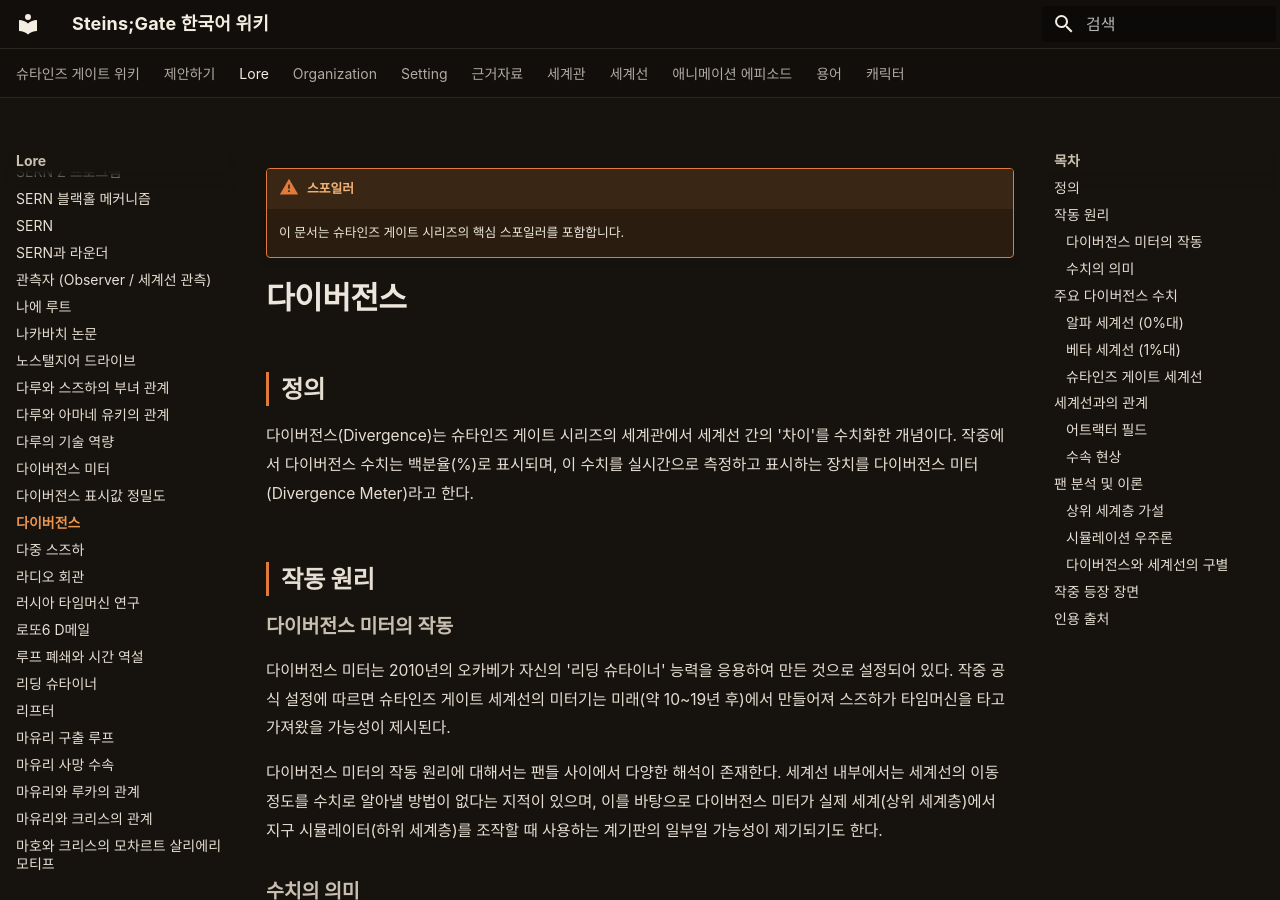
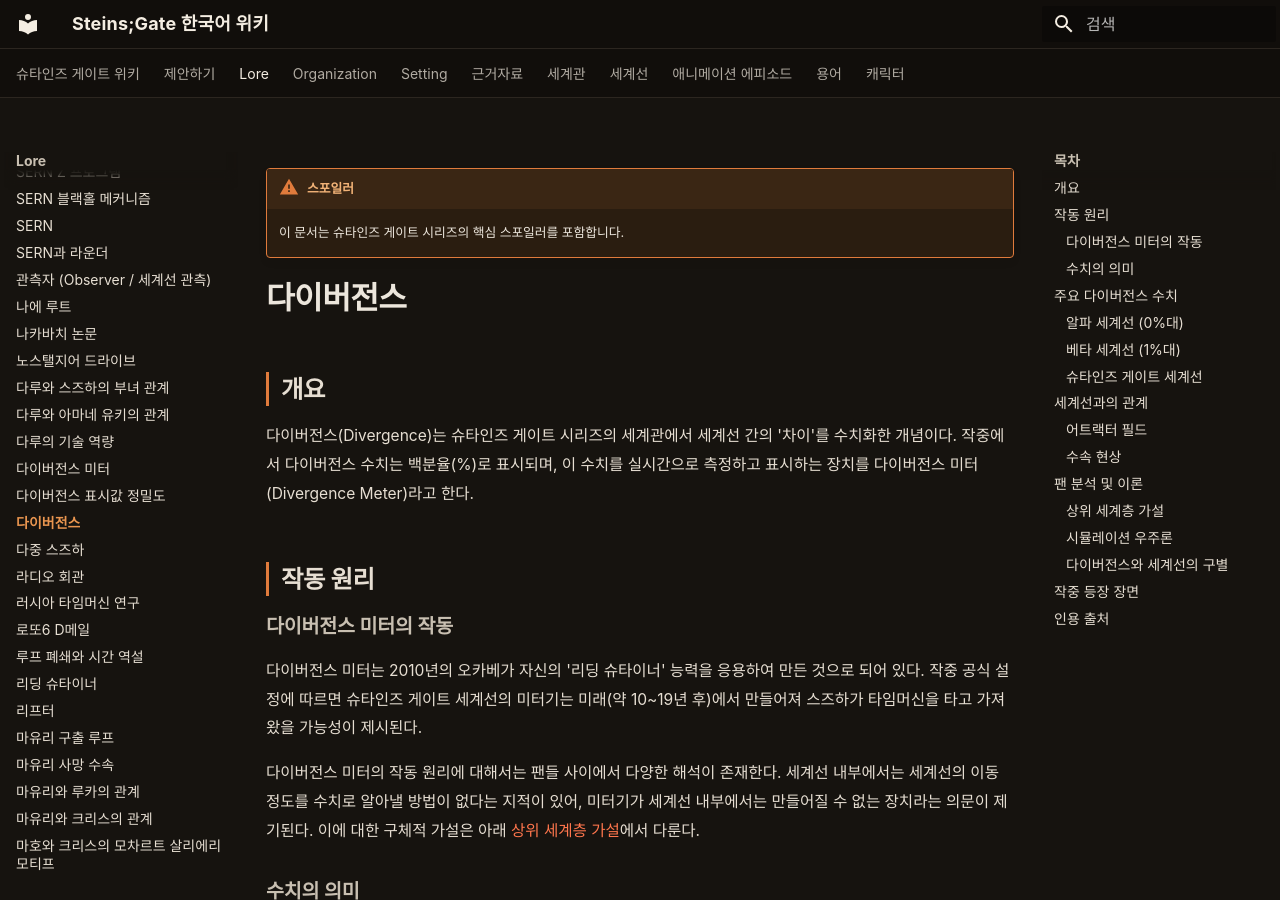
Before and after one commit to sgwiki/sgwiki.github.io, an MkDocs documentation site: the page built from wiki/lore/다이버전스.md, in a window 1280 px wide and 900 px high. Built offline with MkDocs 1.6.1 and Material for MkDocs 9.7.7, drawn with Linux system fonts in a browser that asks for light colours; some web fonts are replaced; some of the changed text lies outside the part shown.

Commit message:
chore(wiki): 다이버전스 정비 — 개요 섹션 명칭 통일·온톨로지 ID 제거·중복 서술 축약
Co-Authored-By: Claude Opus 4.6 <noreply@anthropic.com>

```diff
--- a/wiki/lore/다이버전스.md
+++ b/wiki/lore/다이버전스.md
@@ -8,7 +8,7 @@ description: "다이버전스(Divergence)는 슈타인즈 게이트 시리즈의
 
 # 다이버전스
 
-## 정의
+## 개요
 
 다이버전스(Divergence)는 슈타인즈 게이트 시리즈의 세계관에서 세계선 간의 '차이'를 수치화한 개념이다. 작중에서 다이버전스 수치는 백분율(%)로 표시되며, 이 수치를 실시간으로 측정하고 표시하는 장치를 다이버전스 미터(Divergence Meter)라고 한다.
 
@@ -16,9 +16,9 @@ description: "다이버전스(Divergence)는 슈타인즈 게이트 시리즈의
 
 ### 다이버전스 미터의 작동
 
-다이버전스 미터는 2010년의 오카베가 자신의 '리딩 슈타이너' 능력을 응용하여 만든 것으로 설정되어 있다. 작중 공식 설정에 따르면 슈타인즈 게이트 세계선의 미터기는 미래(약 10~19년 후)에서 만들어져 스즈하가 타임머신을 타고 가져왔을 가능성이 제시된다.
+다이버전스 미터는 2010년의 오카베가 자신의 '리딩 슈타이너' 능력을 응용하여 만든 것으로 되어 있다. 작중 공식 설정에 따르면 슈타인즈 게이트 세계선의 미터기는 미래(약 10~19년 후)에서 만들어져 스즈하가 타임머신을 타고 가져왔을 가능성이 제시된다.
 
-다이버전스 미터의 작동 원리에 대해서는 팬들 사이에서 다양한 해석이 존재한다. 세계선 내부에서는 세계선의 이동 정도를 수치로 알아낼 방법이 없다는 지적이 있으며, 이를 바탕으로 다이버전스 미터가 실제 세계(상위 세계층)에서 지구 시뮬레이터(하위 세계층)를 조작할 때 사용하는 계기판의 일부일 가능성이 제기되기도 한다.
+다이버전스 미터의 작동 원리에 대해서는 팬들 사이에서 다양한 해석이 존재한다. 세계선 내부에서는 세계선의 이동 정도를 수치로 알아낼 방법이 없다는 지적이 있어, 미터기가 세계선 내부에서는 만들어질 수 없는 장치라는 의문이 제기된다. 이에 대한 구체적 가설은 아래 [상위 세계층 가설](#상위-세계층-가설)에서 다룬다.
 
 ### 수치의 의미
 
```
Also changed, not shown: other parts of wiki/lore/다이버전스.md (+5 -5 lines).
